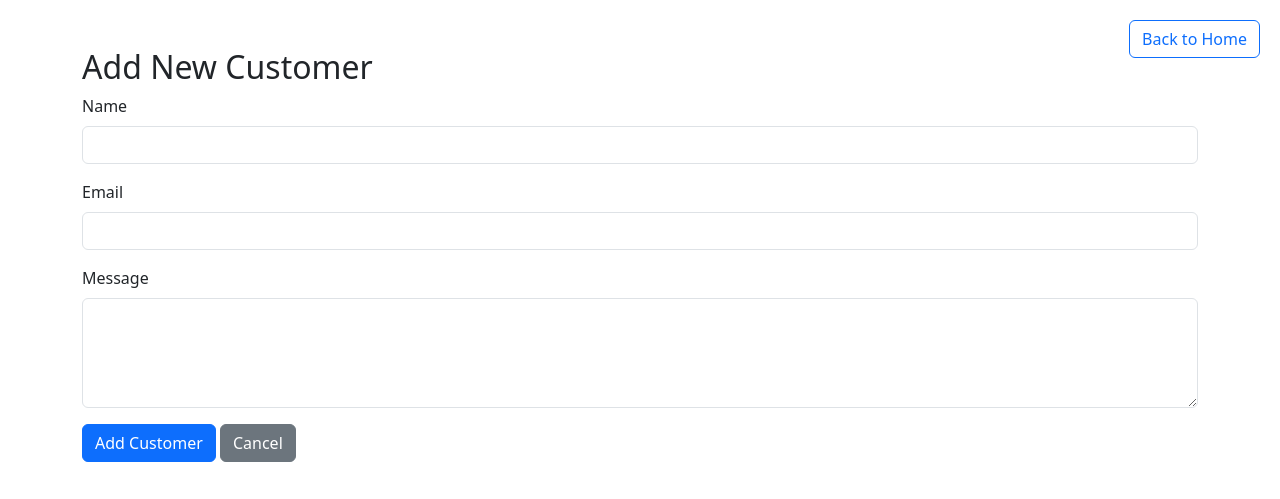
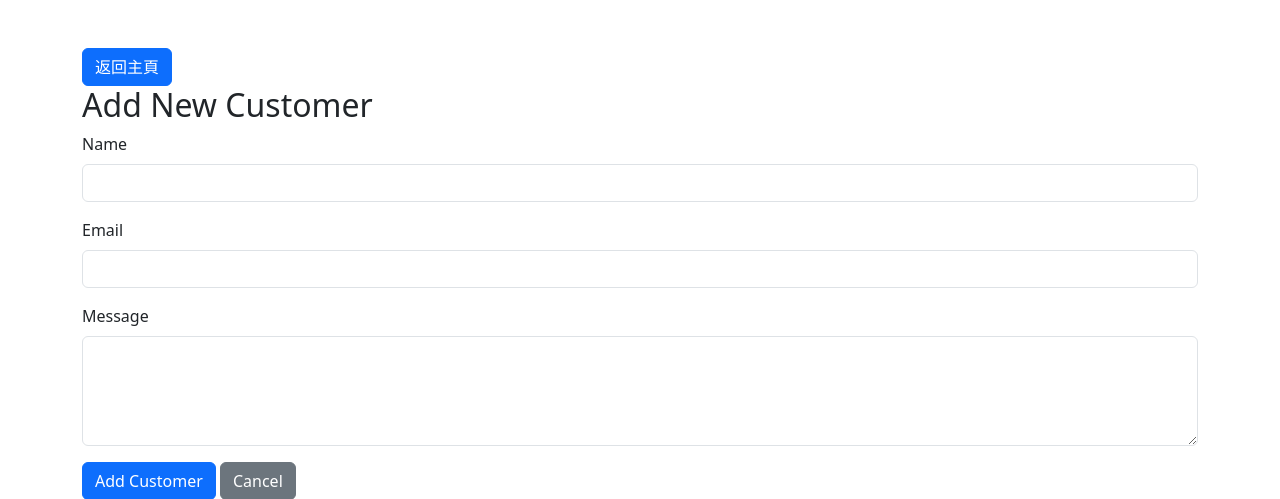
Before and after one commit to Alex54365/hotalrobotsystem, a Flask app: page /form in a window 1280 px wide. Shown: the top 499 px of the page. Run offline with Flask 3, Linux system fonts and the light colour scheme.

Commit message:
Update form.html

```diff
--- a/templates/form.html
+++ b/templates/form.html
@@ -5,17 +5,10 @@
     <meta name="viewport" content="width=device-width, initial-scale=1.0">
     <title>Add Customer</title>
     <link href="https://cdn.jsdelivr.net/npm/bootstrap@5.3.2/dist/css/bootstrap.min.css" rel="stylesheet">
-    <style>
-        .top-right-button {
-            position: absolute;
-            top: 20px;
-            right: 20px;
-        }
-    </style>
 </head>
 <body>
     <div class="container my-5">
-        <a href="index.html" class="btn btn-outline-primary top-right-button">Back to Home</a>
+        <a href="/index" class="btn btn-primary top-right-button">返回主頁</a>
         <h2>Add New Customer</h2>
         <form action="/form" method="POST">
             <div class="mb-3">
@@ -34,5 +27,6 @@
             <a href="/customers" class="btn btn-secondary">Cancel</a>
         </form>
     </div>
+    <script src="https://cdn.jsdelivr.net/npm/bootstrap@5.3.2/dist/js/bootstrap.bundle.min.js"></script>
 </body>
 </html>
```
